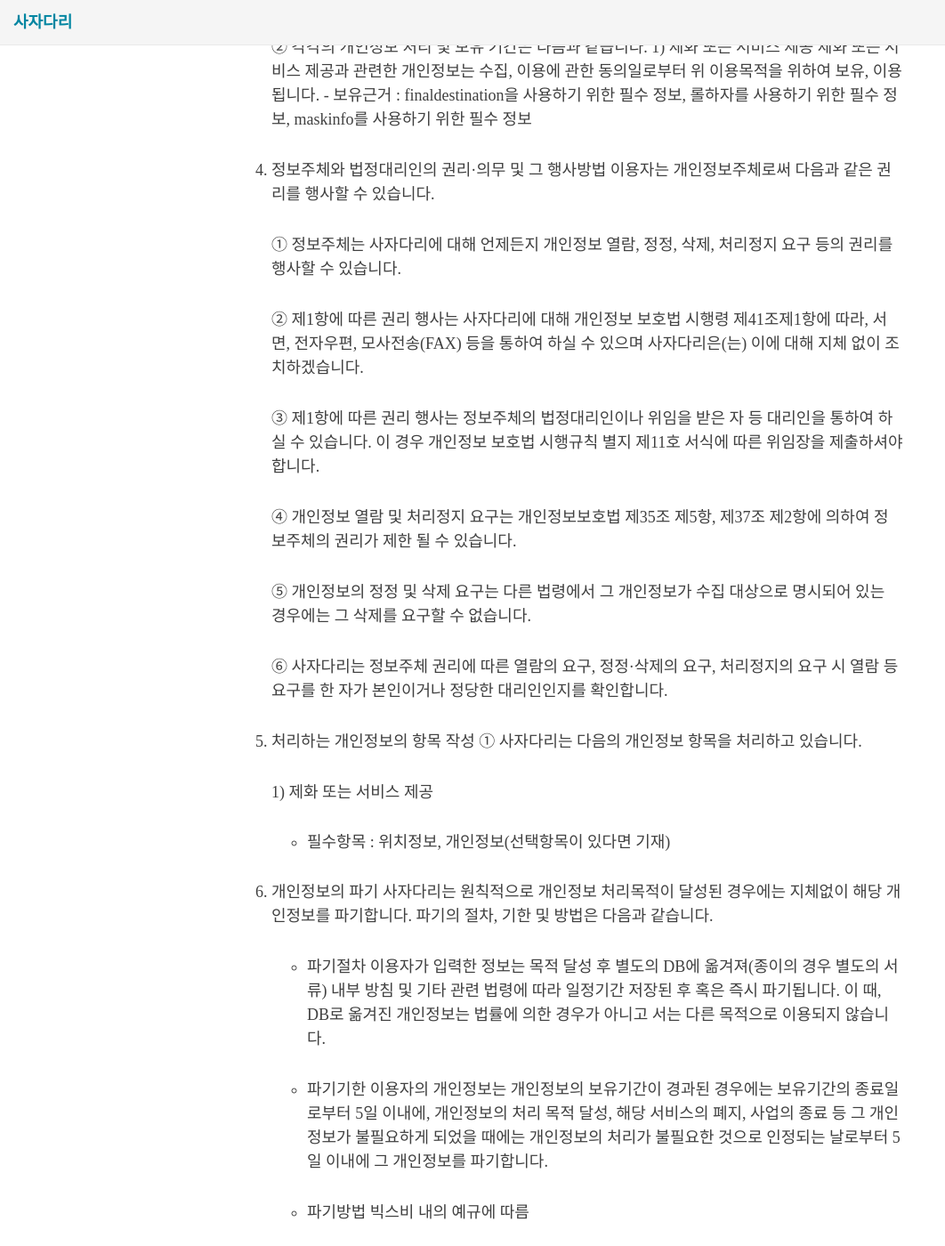
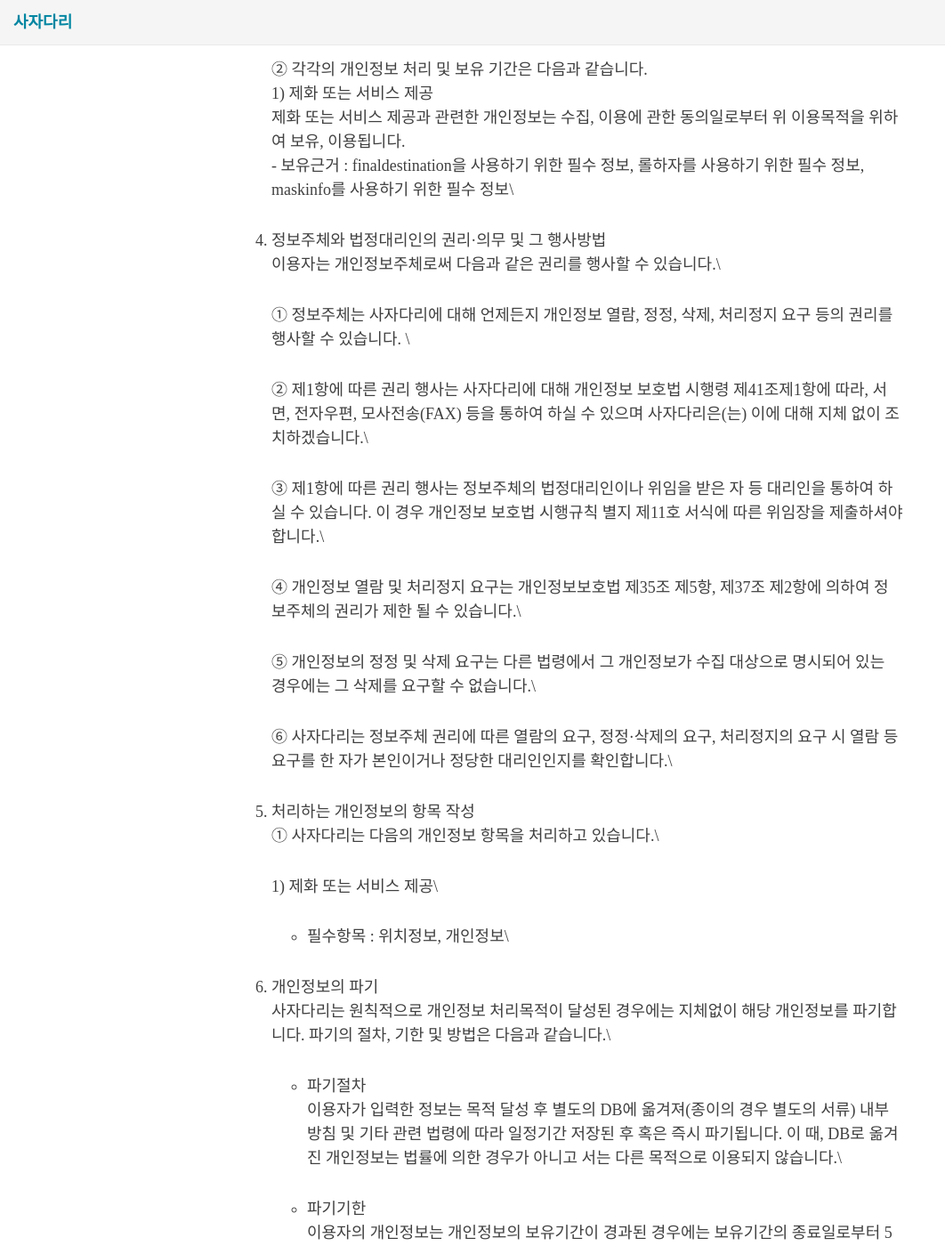
Before and after one commit to telusbixby/jjeun54.github.io, a Jekyll site: the page built from _posts/2020-04-08-first-post.md, in a window 1280 px wide and 1400 px high, scrolled down 876 px. Shown: the whole window at 89% size, without its empty margins (0-1062 px from the left). Built offline with Jekyll 4.4.1, drawn with Linux system fonts in a browser that asks for light colours; nearby versions of some CDN libraries; some web fonts are replaced; some of the changed text lies outside the part shown.

Commit message:
edit first post with newline

```diff
--- a/_posts/2020-04-08-first-post.md
+++ b/_posts/2020-04-08-first-post.md
@@ -6,74 +6,75 @@ tags: [캡슐이름]
 
 # 개인정보 보호법 및 공공데이터 출처 표기
 
-'https://sajadari.github.io/' 이하 '사자다리'는 개인정보보호법에 따라 이용자의 개인정보 보호 및 권익을 보호하고 개인정보와 관련한 이용자의 고충을 원활하게 처리할 수 있도록 다음과 같은 처리방침을 두고 있습니다.
+'https://sajadari.github.io/' 이하 '사자다리'는 개인정보보호법에 따라 이용자의 개인정보 보호 및 권익을 보호하고 개인정보와 관련한 이용자의 고충을 원활하게 처리할 수 있도록 다음과 같은 처리방침을 두고 있습니다.\
 
-사자다리는 회사는 개인정보처리방침을 개정하는 경우 웹사이트 공지사항(또는 개별공지)을 통하여 공지할 것입니다.
+사자다리는 개인정보처리방침을 개정하는 경우 웹사이트 공지사항(또는 개별공지)을 통하여 공지할 것입니다.\
 
 * 본 방침은부터 2020년 4월 9일부터 시행됩니다.
 
 
-1. 개인정보의 처리 목적
+1. 개인정보의 처리 목적\
     사자다리는 개인정보를 다음의 목적을 위해 처리합니다. 처리한 개인정보는 다음의 목적이외의 용도로는 사용되지 않으며 이용 목적이 변경될 시에는 사전동의를 구할 예정입니다.
 
-    + 재화 또는 서비스 제공
-    서비스 제공, 콘텐츠 제공 등을 목적으로 개인정보를 처리합니다.
+    + 재화 또는 서비스 제공\
+    서비스 제공, 콘텐츠 제공 등을 목적으로 개인정보를 처리합니다.\
 
-2. 개인정보 파일 현황
+2. 개인정보 파일 현황\
 
-3. 개인정보의 처리 및 보유 기간
-    ① (사자다리)은(는) 법령에 따른 개인정보 보유·이용기간 또는 정보주체로부터 개인정보를 수집시에 동의 받은 개인정보 보유, 이용기간 내에서 개인정보를 처리, 보유합니다.
+3. 개인정보의 처리 및 보유 기간\
+    ① 사자다리는 법령에 따른 개인정보 보유·이용기간 또는 정보주체로부터 개인정보를 수집시에 동의 받은 개인정보 보유, 이용기간 내에서 개인정보를 처리, 보유합니다.
 
-    ② 각각의 개인정보 처리 및 보유 기간은 다음과 같습니다.
-        1) 제화 또는 서비스 제공
-        제화 또는 서비스 제공과 관련한 개인정보는 수집, 이용에 관한 동의일로부터 위 이용목적을 위하여 보유, 이용됩니다.
-        - 보유근거 : finaldestination을 사용하기 위한 필수 정보, 롤하자를 사용하기 위한 필수 정보, maskinfo를 사용하기 위한 필수 정보
+    ② 각각의 개인정보 처리 및 보유 기간은 다음과 같습니다.\
+        1) 제화 또는 서비스 제공 \
+        제화 또는 서비스 제공과 관련한 개인정보는 수집, 이용에 관한 동의일로부터 위 이용목적을 위하여 보유, 이용됩니다.\
+        - 보유근거 : finaldestination을 사용하기 위한 필수 정보, 롤하자를 사용하기 위한 필수 정보, maskinfo를 사용하기 위한 필수 정보\
 
-4. 정보주체와 법정대리인의 권리·의무 및 그 행사방법
-    이용자는 개인정보주체로써 다음과 같은 권리를 행사할 수 있습니다.
+4. 정보주체와 법정대리인의 권리·의무 및 그 행사방법 \
+    이용자는 개인정보주체로써 다음과 같은 권리를 행사할 수 있습니다.\
 
-    ① 정보주체는 사자다리에 대해 언제든지 개인정보 열람, 정정, 삭제, 처리정지 요구 등의 권리를 행사할 수 있습니다.
+    ① 정보주체는 사자다리에 대해 언제든지 개인정보 열람, 정정, 삭제, 처리정지 요구 등의 권리를 행사할 수 있습니다. \
 
-    ② 제1항에 따른 권리 행사는 사자다리에 대해 개인정보 보호법 시행령 제41조제1항에 따라, 서면, 전자우편, 모사전송(FAX) 등을 통하여 하실 수 있으며 사자다리은(는) 이에 대해 지체 없이 조치하겠습니다.
+    ② 제1항에 따른 권리 행사는 사자다리에 대해 개인정보 보호법 시행령 제41조제1항에 따라, 서면, 전자우편, 모사전송(FAX) 등을 통하여 하실 수 있으며 사자다리은(는) 이에 대해 지체 없이 조치하겠습니다.\
 
-    ③ 제1항에 따른 권리 행사는 정보주체의 법정대리인이나 위임을 받은 자 등 대리인을 통하여 하실 수 있습니다. 이 경우 개인정보 보호법 시행규칙 별지 제11호 서식에 따른 위임장을 제출하셔야 합니다.
+    ③ 제1항에 따른 권리 행사는 정보주체의 법정대리인이나 위임을 받은 자 등 대리인을 통하여 하실 수 있습니다. 이 경우 개인정보 보호법 시행규칙 별지 제11호 서식에 따른 위임장을 제출하셔야 합니다.\
 
-    ④ 개인정보 열람 및 처리정지 요구는 개인정보보호법 제35조 제5항, 제37조 제2항에 의하여 정보주체의 권리가 제한 될 수 있습니다.
+    ④ 개인정보 열람 및 처리정지 요구는 개인정보보호법 제35조 제5항, 제37조 제2항에 의하여 정보주체의 권리가 제한 될 수 있습니다.\
 
-    ⑤ 개인정보의 정정 및 삭제 요구는 다른 법령에서 그 개인정보가 수집 대상으로 명시되어 있는 경우에는 그 삭제를 요구할 수 없습니다.
+    ⑤ 개인정보의 정정 및 삭제 요구는 다른 법령에서 그 개인정보가 수집 대상으로 명시되어 있는 경우에는 그 삭제를 요구할 수 없습니다.\
 
-    ⑥ 사자다리는 정보주체 권리에 따른 열람의 요구, 정정·삭제의 요구, 처리정지의 요구 시 열람 등 요구를 한 자가 본인이거나 정당한 대리인인지를 확인합니다.
+    ⑥ 사자다리는 정보주체 권리에 따른 열람의 요구, 정정·삭제의 요구, 처리정지의 요구 시 열람 등 요구를 한 자가 본인이거나 정당한 대리인인지를 확인합니다.\
 
-5. 처리하는 개인정보의 항목 작성
-    ① 사자다리는 다음의 개인정보 항목을 처리하고 있습니다.
+5. 처리하는 개인정보의 항목 작성 \
+    ① 사자다리는 다음의 개인정보 항목을 처리하고 있습니다.\
 
-    1) 제화 또는 서비스 제공
-    - 필수항목 : 위치정보, 개인정보(선택항목이 있다면 기재)
+    1) 제화 또는 서비스 제공\
+    - 필수항목 : 위치정보, 개인정보\ <!-- 선택항목이 있다면 기재 -->
 
-6. 개인정보의 파기
-    사자다리는 원칙적으로 개인정보 처리목적이 달성된 경우에는 지체없이 해당 개인정보를 파기합니다. 파기의 절차, 기한 및 방법은 다음과 같습니다.
+6. 개인정보의 파기\
+    사자다리는 원칙적으로 개인정보 처리목적이 달성된 경우에는 지체없이 해당 개인정보를 파기합니다. 파기의 절차, 기한 및 방법은 다음과 같습니다.\
 
-    - 파기절차
-    이용자가 입력한 정보는 목적 달성 후 별도의 DB에 옮겨져(종이의 경우 별도의 서류) 내부 방침 및 기타 관련 법령에 따라 일정기간 저장된 후 혹은 즉시 파기됩니다. 이 때, DB로 옮겨진 개인정보는 법률에 의한 경우가 아니고 서는 다른 목적으로 이용되지 않습니다.
+    - 파기절차\
+    이용자가 입력한 정보는 목적 달성 후 별도의 DB에 옮겨져(종이의 경우 별도의 서류) 내부 방침 및 기타 관련 법령에 따라 일정기간 저장된 후 혹은 즉시 파기됩니다. 이 때, DB로 옮겨진 개인정보는 법률에 의한 경우가 아니고 서는 다른 목적으로 이용되지 않습니다.\
 
-    - 파기기한
-    이용자의 개인정보는 개인정보의 보유기간이 경과된 경우에는 보유기간의 종료일로부터 5일 이내에, 개인정보의 처리 목적 달성, 해당 서비스의 폐지, 사업의 종료 등 그 개인정보가 불필요하게 되었을 때에는 개인정보의 처리가 불필요한 것으로 인정되는 날로부터 5일 이내에 그 개인정보를 파기합니다.
+    - 파기기한\
+    이용자의 개인정보는 개인정보의 보유기간이 경과된 경우에는 보유기간의 종료일로부터 5일 이내에, 개인정보의 처리 목적 달성, 해당 서비스의 폐지, 사업의 종료 등 그 개인정보가 불필요하게 되었을 때에는 개인정보의 처리가 불필요한 것으로 인정되는 날로부터 5일 이내에 그 개인정보를 파기합니다.\
 
-    - 파기방법
-    빅스비 내의 예규에 따름
+    - 파기방법\
+    빅스비 내의 예규에 따름\
 
-7. 개인정보 자동 수집 장치의 설치•운영 및 거부에 관한 사항
-    사자다리 은(는) 정보주체의 이용정보를 저장하고 수시로 불러오는 ‘쿠키’를 사용하지 않습니다.
+7. 개인정보 자동 수집 장치의 설치•운영 및 거부에 관한 사항\
+    사자다리 은(는) 정보주체의 이용정보를 저장하고 수시로 불러오는 ‘쿠키’를 사용하지 않습니다.\
 
-8. 개인정보 처리방침 변경
-    ① 이 개인정보처리방침은 시행일로부터 적용되며, 법령 및 방침에 따른 변경내용의 추가, 삭제 및 정정이 있는 경우에는 변경사항의 시행 7일 전부터 공지사항을 통하여 고지할 것입니다.
+8. 개인정보 처리방침 변경\
+    ① 이 개인정보처리방침은 시행일로부터 적용되며, 법령 및 방침에 따른 변경내용의 추가, 삭제 및 정정이 있는 경우에는 변경사항의 시행 7일 전부터 공지사항을 통하여 고지할 것입니다.\
 
-9. 개인정보의 안전성 확보 조치 (사자다리)은(는) 개인정보보호법 제29조에 따라 다음과 같이 안전성 확보에 필요한 기술적/관리적 및 물리적 조치를 하고 있습니다.
-    1) 개인정보에 대한 접근 제한
-    개인정보를 처리하는 데이터베이스시스템에 대한 접근권한의 부여, 변경, 말소를 통하여 개인정보에 대한 접근통제를 위하여 필요한 조치를 하고 있으며 외부로부터의 무단 접근을 통제하고 있습니다.
+9. 개인정보의 안전성 확보 조치\
+    사자다리는 개인정보보호법 제29조에 따라 다음과 같이 안전성 확보에 필요한 기술적/관리적 및 물리적 조치를 하고 있습니다.\
+    1) 개인정보에 대한 접근 제한\
+    개인정보를 처리하는 데이터베이스시스템에 대한 접근권한의 부여, 변경, 말소를 통하여 개인정보에 대한 접근통제를 위하여 필요한 조치를 하고 있으며 외부로부터의 무단 접근을 통제하고 있습니다.\
 
 
-* 출처표기
-    사자다리는 저작권법에 따라 저작자의 보호 및 권익을 보호하기 위해 저작권을 명시하고 있습니다.
+* 출처표기\
+    사자다리는 저작권법에 따라 저작자의 보호 및 권익을 보호하기 위해 저작권을 명시하고 있습니다.\
 
-    1. 사용된 데이터 서울특별시(버스도착정보조회 서비스, 버스위치정보조회 서비스, 정류소정보조회 서비스)는 Data.go.kr의 License를 따르고 있습니다.
+    1. 사용된 데이터 서울특별시(버스도착정보조회 서비스, 버스위치정보조회 서비스, 정류소정보조회 서비스)는 Data.go.kr의 License를 따르고 있습니다. \ <!-- 사용한 API에 대해 기재 -->
```
